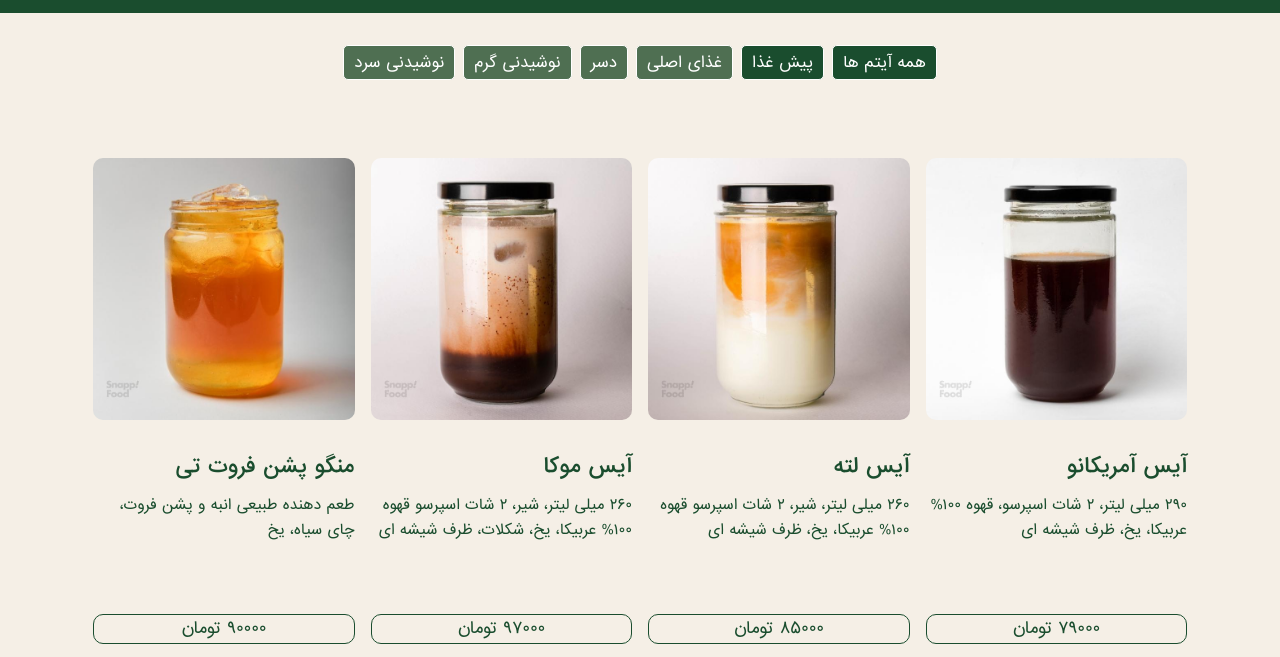
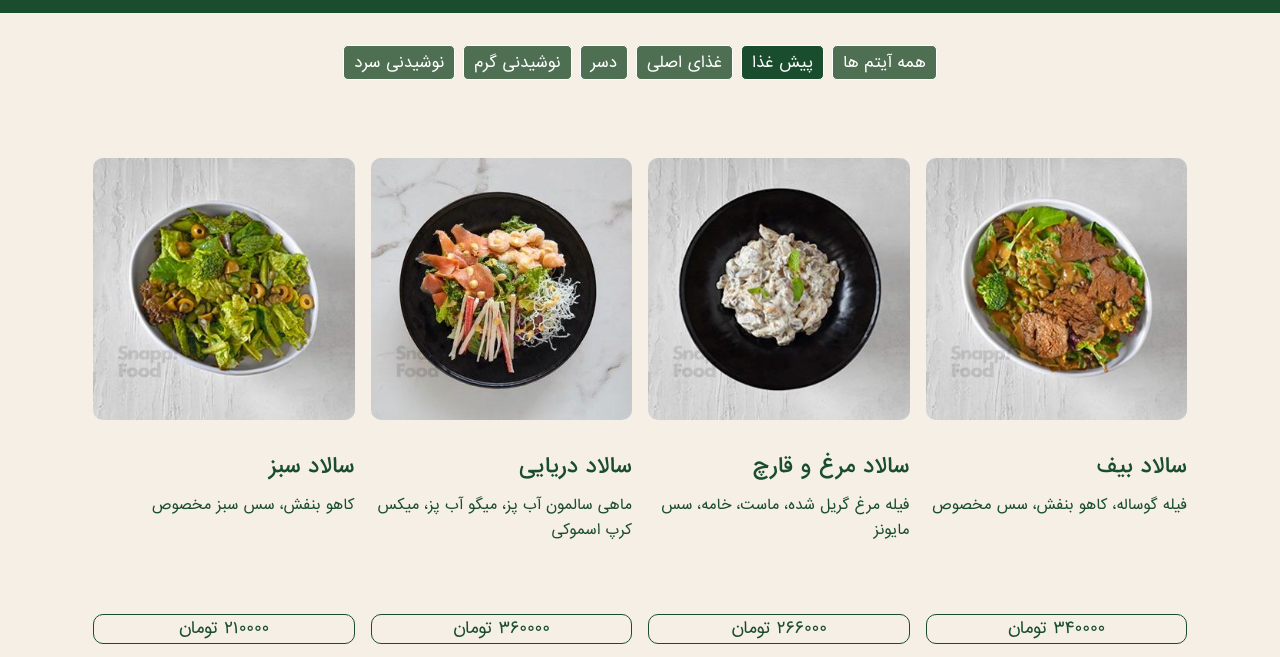
Before and after one commit to MehrdadRezvan/restaurant-menu, a plain HTML site: page index.html in a window 1280 px wide. Both pictures are taken after a click on the button "پیش غذا". Shown: the part 141-798 px from the top of the page. Drawn offline with Linux system fonts and the light colour scheme.

Commit message:
filtering fn added to buttons - all fn work properly

```diff
--- a/assets/js/script.js
+++ b/assets/js/script.js
@@ -1,18 +1,8 @@
 var categories = document.querySelector(".categories .wrapper")
 var list = document.querySelector(".menu-items ul")
-menuCategories.map(function(item,i) {
-  var button = document.createElement("BUTTON")
-  button.textContent = item.categoryFa
-  button.setAttribute.id = item.category
-  button.addEventListener("click", filterFn)
-  function filterFn(e) {
-    e.target.classList.add("selected")
-  }
-  categories.appendChild(button)
-})
-var allItems = document.querySelector(".categories button:nth-child(1)")
-allItems.classList.add("selected")
-menuItems.map(function(item, i) {
+function showAllItems() {
+  list.textContent = ""
+  menuItems.map(function(item) {
   var li = document.createElement("LI")
   li.classList.add("col-3")
   var div = document.createElement("DIV")
@@ -39,4 +29,56 @@ menuItems.map(function(item, i) {
   li.appendChild(ingr)
   li.appendChild(fee)
   list.appendChild(li)
+})}
+showAllItems()
+menuCategories.map(function(item) {
+  var button = document.createElement("BUTTON")
+  button.textContent = item.categoryFa
+  button.setAttribute.id = item.category
+  button.addEventListener("click", filterFn)
+  categories.appendChild(button)
 })
+var allItems = document.querySelector(".categories button:nth-child(1)")
+allItems.classList.add("selected")
+function filterFn(e) {
+  var buttons = document.querySelectorAll(".categories button")
+  for(var i = 0; i < buttons.length; i++) {
+    buttons[i].classList.remove("selected")
+  }
+  e.target.classList.add("selected")
+  if (e.target.textContent == "همه آیتم ها" ) {
+      showAllItems()
+  } else {
+      var filteredMenu = menuItems.filter(filteringAlgo)
+      function filteringAlgo(cats) {
+        return cats.categoryFa == e.target.textContent
+      }
+      list.textContent = ""
+      filteredMenu.map(function(item) {
+        var li = document.createElement("LI")
+        li.classList.add("col-3")
+        var div = document.createElement("DIV")
+        div.classList.add("relative", "pb-3")
+        var img = document.createElement("IMG")
+        img.src = item.photo
+        div.appendChild(img)
+        if (item.chefRec == true) {
+          var chefRec = document.createElement("DIV")
+          chefRec.textContent = "پیشنهاد سرآشپز"
+          chefRec.classList.add("chef-rec","absolute")
+          div.appendChild(chefRec)
+        }
+        var title = document.createElement("H6")
+        title.classList.add("pb-2")
+        title.textContent = item.name
+        var ingr = document.createElement("P")
+        ingr.classList.add("pb-3")
+        ingr.textContent = item.ingredients
+        var fee = document.createElement("SPAN")
+        fee.textContent = item.price + " تومان"
+        li.appendChild(div)
+        li.appendChild(title)
+        li.appendChild(ingr)
+        li.appendChild(fee)
+        list.appendChild(li)
+})}}
--- a/index.html
+++ b/index.html
@@ -25,7 +25,7 @@
     </div>
     <div class="menu-items">
       <div class="wrapper">
-        <ul class="row space-between"></ul>
+        <ul class="row justify-center"></ul>
       </div>
     </div>
     <script src="assets/js/data.js"></script>
```
